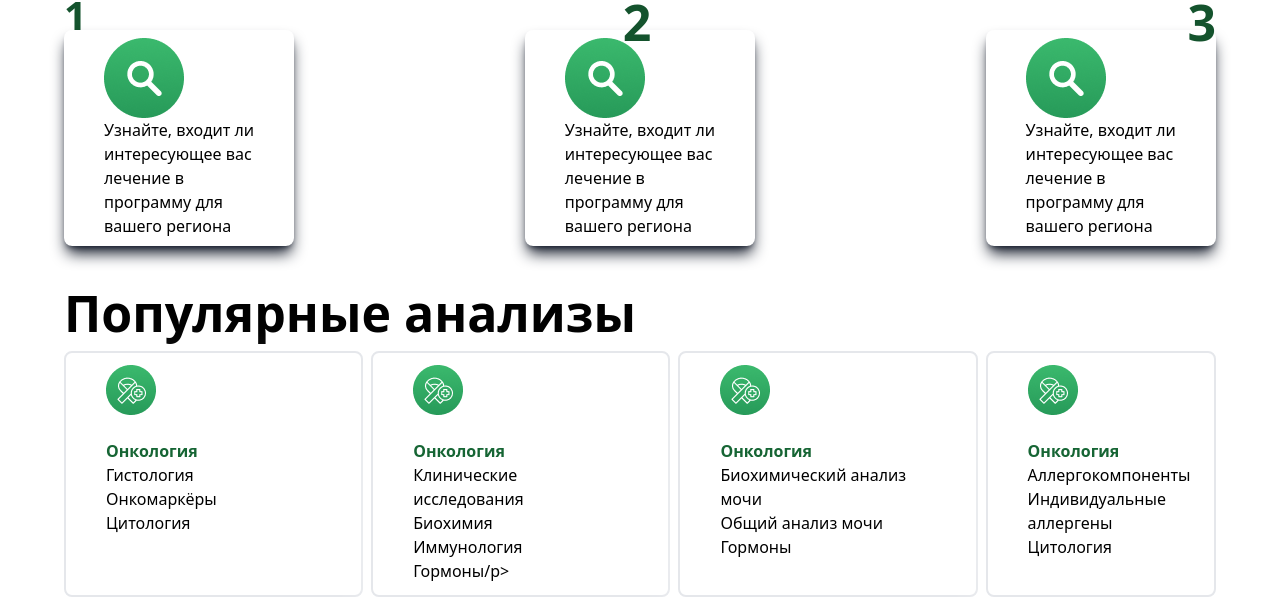
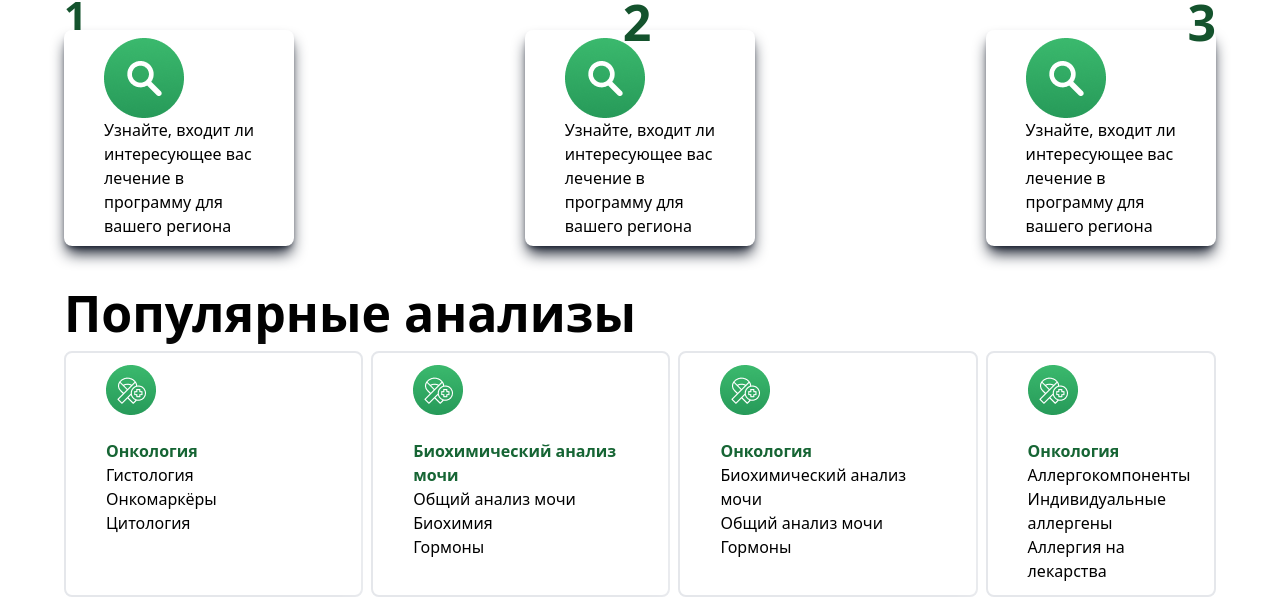
Before and after one commit to Azamjon09/exsem, a website: page src/index.html in a window 1280 px wide. Shown: the part 714-1311 px from the top of the page. Drawn offline with Linux system fonts and the light colour scheme.

Commit message:
section2

```diff
--- a/src/index.html
+++ b/src/index.html
@@ -115,11 +115,11 @@
                     <br>
 
                     <h1
-                    class="font-semibold text-green-800">Онкология</h1>
-                  <p>Клинические исследования</p>
+                    class="font-semibold text-green-800">Биохимический анализ мочи</h1>
+                  <p>Общий анализ мочи</p>
               Биохимия
-                  <p>Иммунология</p>
-                  <p>Гормоны/p>
+                  <p>Гормоны</p>
+
                 </div>
                 <div class="w-[30%] border-2 shadow-2xl shadow-white py-3 px-10 rounded-lg">
                     <img src="./imgho/Group 1894.png" alt="">
@@ -141,7 +141,7 @@
                   <p>Аллергокомпоненты</p>
 
                   <p>Индивидуальные аллергены</p>
-                  <p>Цитология</p>
+                  <p>Аллергия на лекарства</p>
                 </div>
             </aside>
         </article>
```
